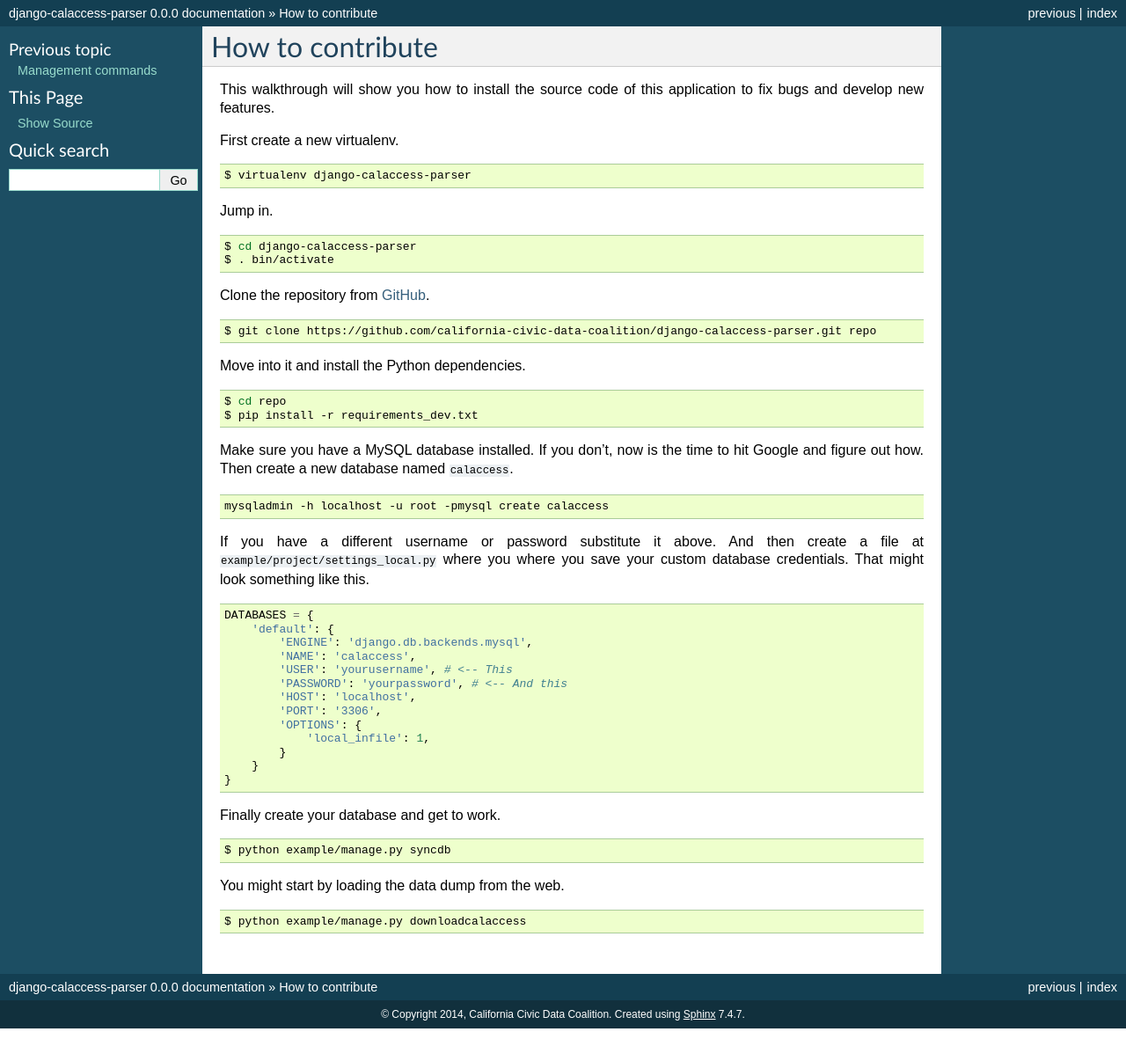
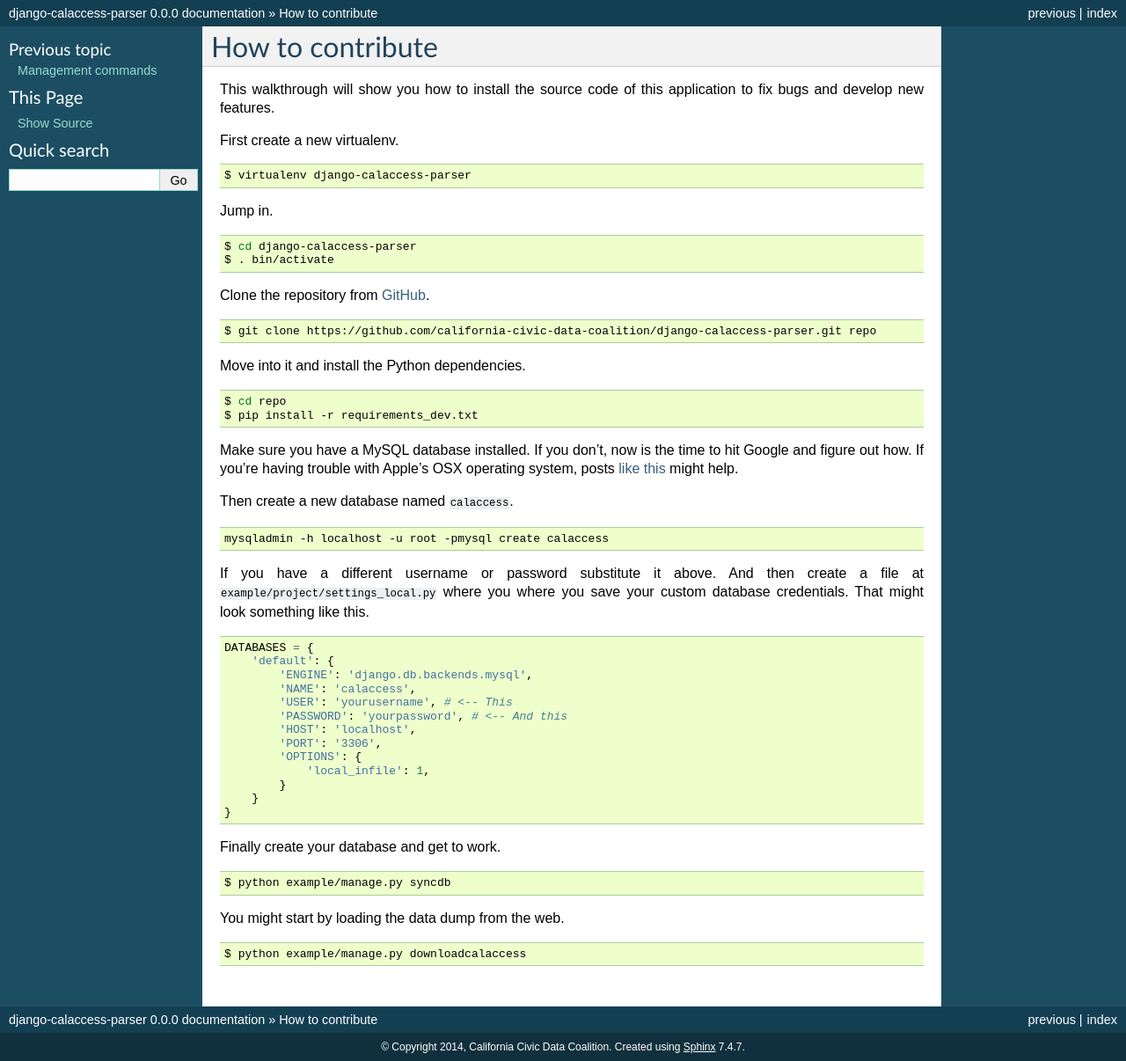
Before and after one commit to palewire/django-calaccess-raw-data, a Sphinx documentation site: the page built from docs/howtocontribute.rst, in a window 1280 px wide. Shown: the whole page at 88% size. Built offline with Sphinx 7.4.7, drawn with Linux system fonts in a browser that asks for light colours; before the commit the page ends 1169 px from its top, so only the background shows below that.

Commit message:
Added a couple OSX helper links from @ryanpitts

```diff
--- a/docs/howtocontribute.rst
+++ b/docs/howtocontribute.rst
@@ -30,7 +30,10 @@ Move into it and install the Python dependencies.
     $ cd repo
     $ pip install -r requirements_dev.txt
 
-Make sure you have a MySQL database installed. If you don't, now is the time to hit Google and figure out how.
+Make sure you have a MySQL database installed. If you don't, now is the time to hit Google and figure out how. If
+you're having trouble with Apple's OSX operating system, posts `like <http://benjsicam.me/blog/how-to-install-mysql-on-mac-os-x-using-homebrew-tutorial/>`_
+`this <http://stackoverflow.com/questions/4359131/brew-install-mysql-on-mac-os/6378429#6378429>`_ might help.
+
 Then create a new database named ``calaccess``.
 
 .. code-block:: bash
```
